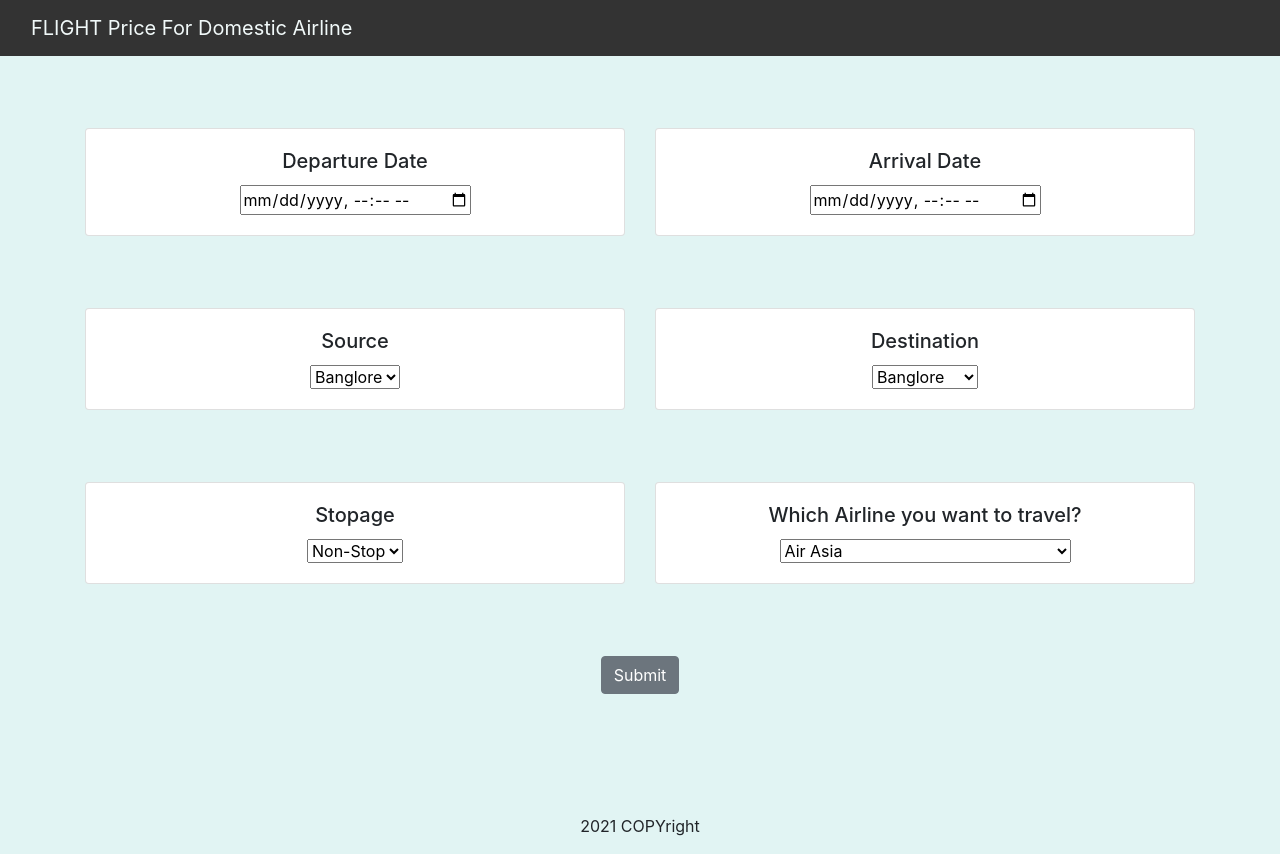
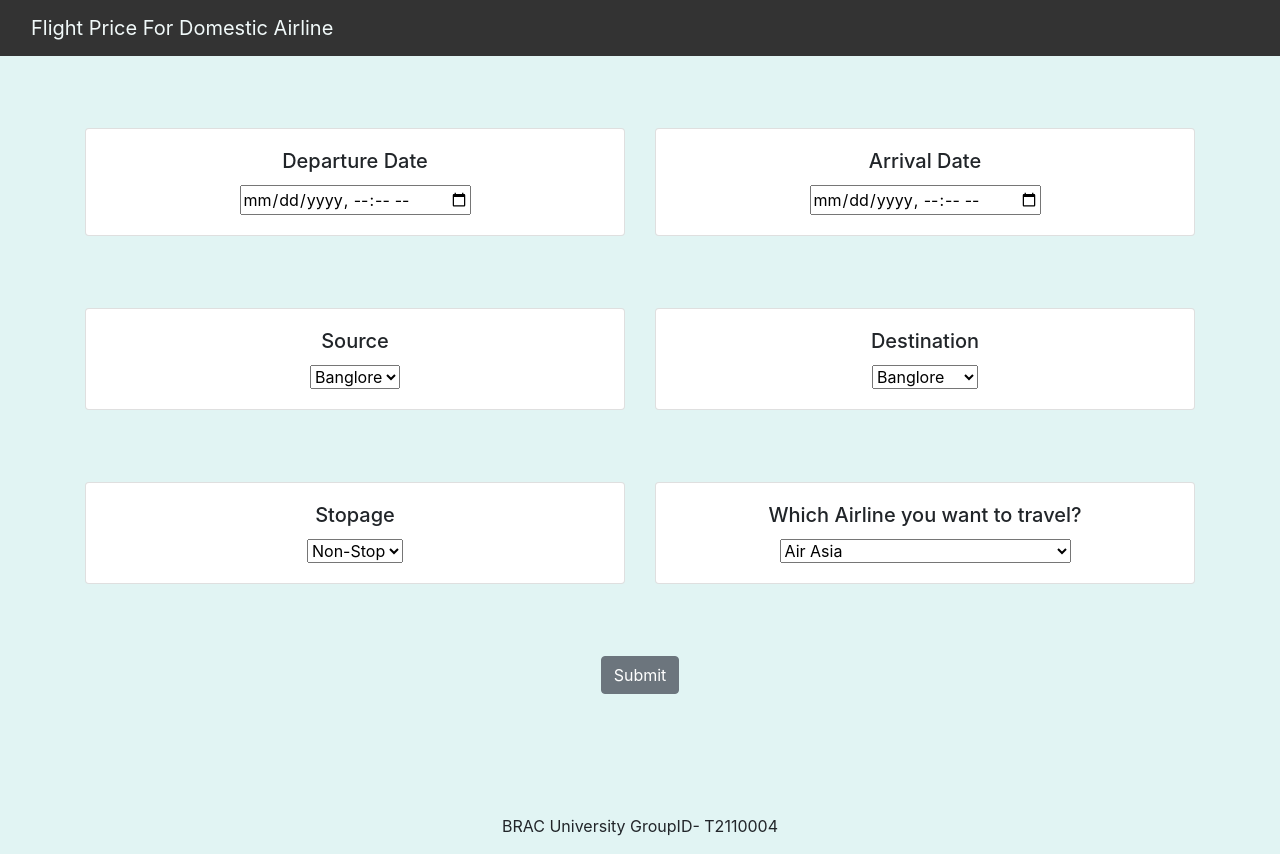
Before and after one commit to Mataprasad91/Flight_fare-Prediction, a Flask app: page / in a window 1280 px wide. Run offline with Flask 2, Linux system fonts and the light colour scheme; parts of the project's set-up code (start-up, migrations or seed data) failed here and were passed over; some libraries are stand-ins or nearby versions.

Commit message:
updated title and 2021 copyright to BRAC University GroupID- T2110004

```diff
--- a/templates/index.html
+++ b/templates/index.html
@@ -23,7 +23,7 @@
     <nav class="navbar navbar-inverse navbar-fixed-top">
         <div class="container-fluid">
             <div class="navbar-header">
-                <a class="navbar-brand" href="/">FLIGHT Price For Domestic Airline</a>
+                <a class="navbar-brand" href="/">Flight Price For Domestic Airline</a>
             </div>
         </div>
     </nav>
@@ -162,7 +162,7 @@
 
         <br>
         <br>
-        <p>2021 COPYright </p>
+        <p>BRAC University GroupID- T2110004</p>
 
     </div>
 
```
